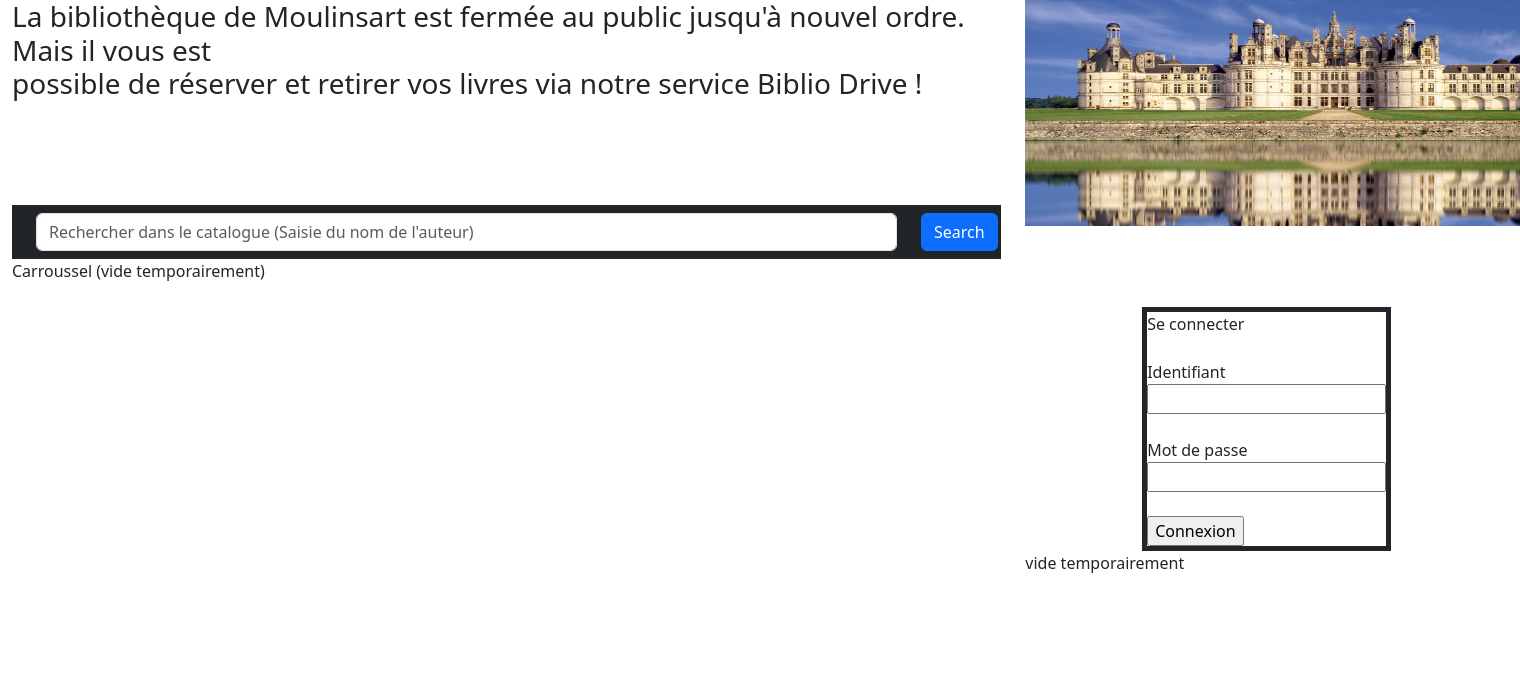
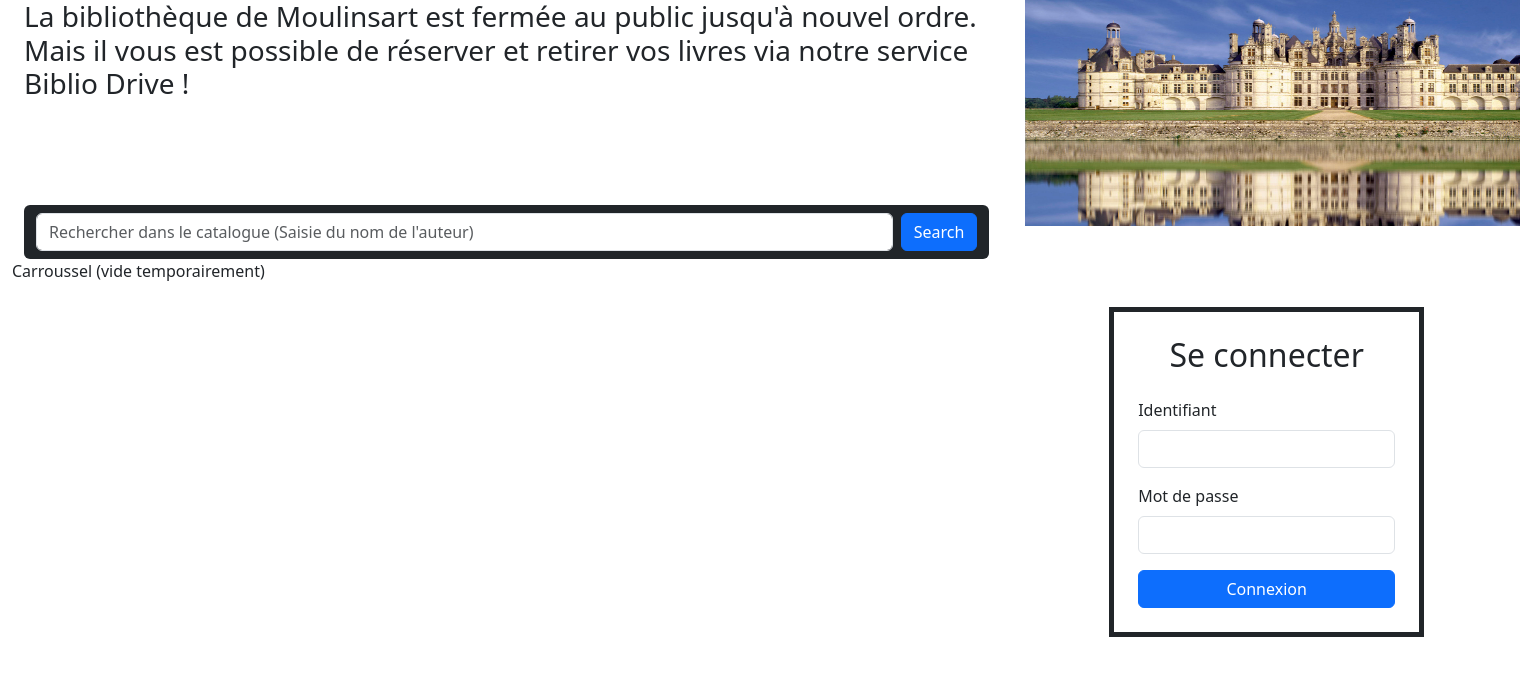
Before and after one commit to Sasakichta/biblio, a PHP site: page /accueil.php in a window 1520 px wide; the page is wider, and only the part inside the window is pictured. Shown: the top 676 px of that part. Run offline with PHP 8.4, Linux system fonts and the light colour scheme.

Commit message:
arrangement barre de recherche + formulaire

```diff
--- a/authentification.php
+++ b/authentification.php
@@ -1,28 +1,20 @@
 <div class="container pt-5">
     <div class="d-flex justify-content-center">
-        <span class="border border-5 border-dark">
+        <div class="border border-5 border-dark p-4">
             <form name="nameForm" method="post" action="traitement.php">
-                Se connecter
-                <br>
-                <br>
-                Identifiant
-                <br>
-
-                <input type="text" name="nom">
-                <br>
-                <br>
-                Mot de passe
-                <br>
-
-                <input type="text" name="prenom">
-                <br>
-                <br>
-                <input type="submit" value="Connexion">
+                <h2 class="text-center mb-4">Se connecter</h2>
+                <div class="mb-3">
+                    <label for="nom" class="form-label">Identifiant</label>
+                    <input type="text" class="form-control" id="nom" name="nom">
+                </div>
+                <div class="mb-3">
+                    <label for="prenom" class="form-label">Mot de passe</label>
+                    <input type="password" class="form-control" id="prenom" name="prenom">
+                </div>
+                <div class="d-grid gap-2">
+                    <button class="btn btn-primary" type="submit">Connexion</button>
+                </div>
             </form>
-        </span>
+        </div>
     </div>
 </div>
-
-<?php
- echo "vide temporairement"
-?>
--- a/entete.html
+++ b/entete.html
@@ -1,31 +1,19 @@
+<div class="container-fluid">
   <div>
-    <h3>La bibliothèque de Moulinsart est fermée au public jusqu'à nouvel ordre. Mais il vous est <br>
-     possible de réserver et retirer vos livres via notre service Biblio Drive !</h3>
+      <h3>La bibliothèque de Moulinsart est fermée au public jusqu'à nouvel ordre. Mais il vous est possible de réserver et retirer vos livres via notre service Biblio Drive !</h3>
   </div>
-
-
 
   <br>
   <br>
   <br>
   <br>
 
-    <nav class="navbar navbar-expand-sm navbar-dark bg-dark">
-        <div class="container-fluid">
-
-
-          <div class="collapse navbar-collapse" id="mynavbar">
-
-            <form class="container-fluid" method="post" action="traitement.php">
-              <div class="row">
-                <div class="col-md-11">
-              <input class="form-control me-2" type="text" placeholder="Rechercher dans le catalogue (Saisie du nom de l'auteur)" name="a">
-                </div>
-                <div class="col-md-1">
-              <button class="btn btn-primary" type="button">Search</button>
-                </div>
-            </div>
+  <nav class="navbar navbar-expand-sm navbar-dark bg-dark rounded">
+      <div class="container-fluid rounded">
+          <form class="d-flex w-100" method="post" action="traitement.php">
+              <input class="form-control me-2 flex-grow-1" type="text" placeholder="Rechercher dans le catalogue (Saisie du nom de l'auteur)" name="a">
+              <button class="btn btn-primary" type="submit">Search</button>
           </form>
       </div>
+  </nav>
 </div>
-      </nav>
```
Lines whose indentation alone changed are shown as unchanged.
